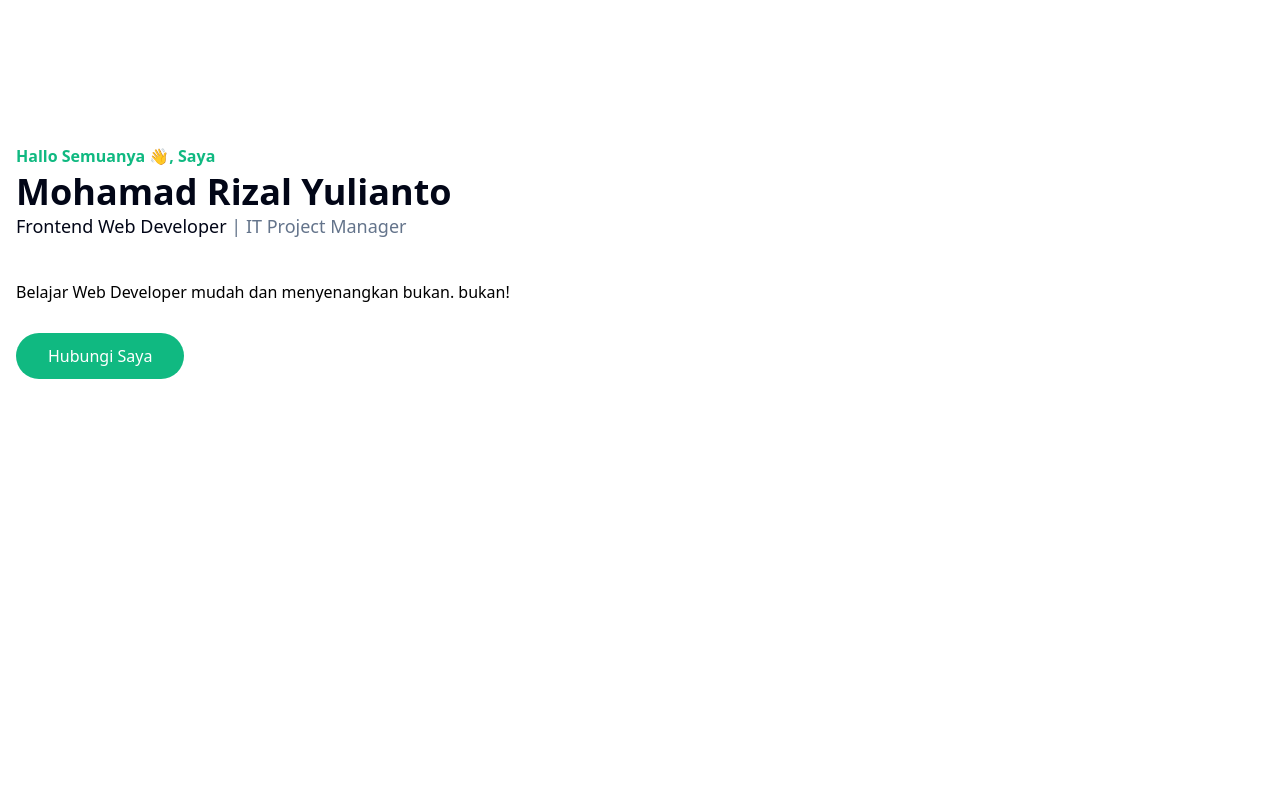
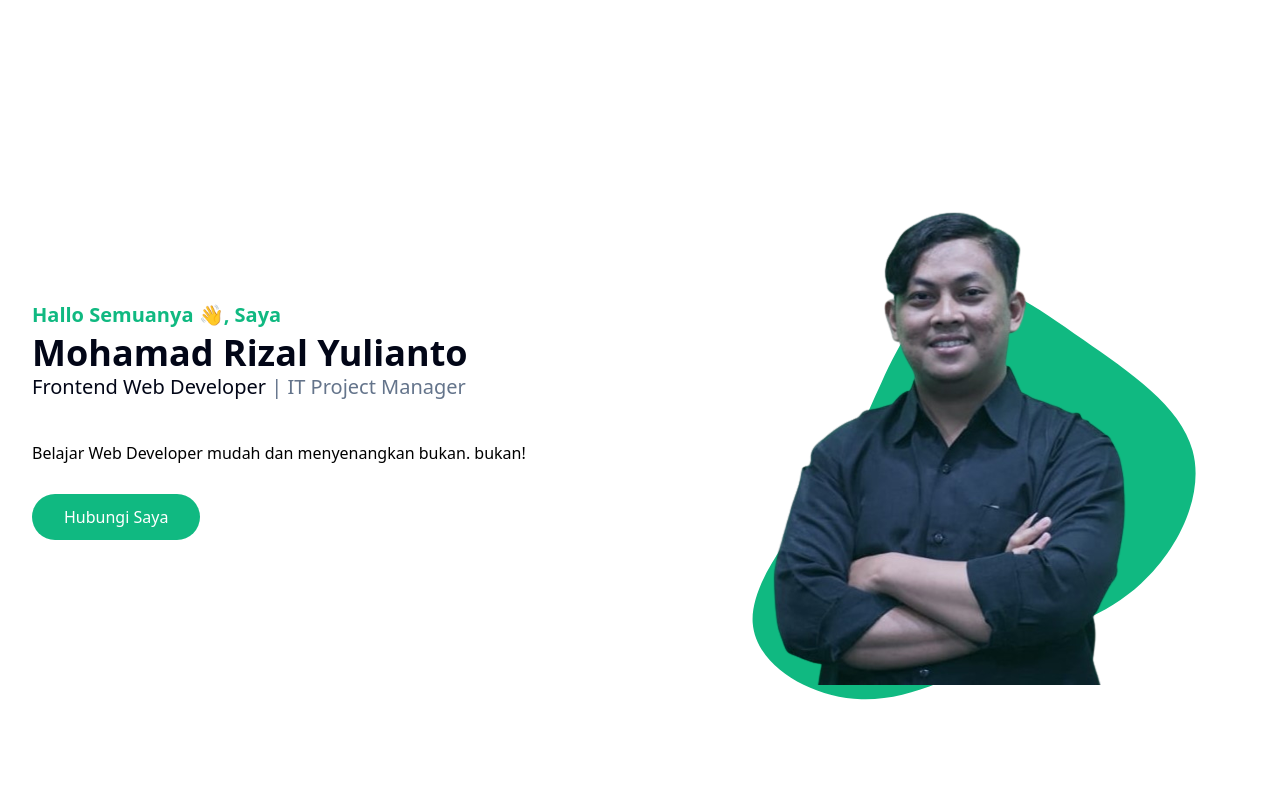
Before and after one commit to mohrizalyulianto01/Portfolio-Tailwind-CSS, a website: page index.html in a window 1280 px wide. Drawn offline with Linux system fonts and the light colour scheme.

Commit message:
hero section clear

```diff
--- a/index.html
+++ b/index.html
@@ -11,14 +11,14 @@
     <section id="home" class="pt-36">
       <div class="container">
         <div class="flex flex-wrap">
-          <div class="w-full self-center px-4">
-            <h1 class="text-base font-semibold text-primary">
+          <div class="w-full self-center px-4 lg:w-1/2">
+            <h1 class="text-base font-semibold text-primary md:text-xl">
               Hallo Semuanya 👋, Saya
-              <span class="block font-bold text-dark text-4xl mt-1"
+              <span class="block font-bold text-dark text-4xl mt-1 lg:text-4xl"
                 >Mohamad Rizal Yulianto</span
               >
             </h1>
-            <h2 class="font-medium text-slate-500 text-lg mb-10">
+            <h2 class="font-medium text-slate-500 text-lg mb-10 lg:text-xl">
               <span class="text-dark">Frontend Web Developer</span> | IT Project
               Manager
             </h2>
@@ -31,6 +31,33 @@
               >Hubungi Saya</a
             >
           </div>
+          <!-- gambar start -->
+          <div class="w-full self-end px-4 lg:w-1/2">
+            <div class="relative mt-10">
+              <img
+                src="assets/Rizal_Yulianto.png"
+                alt="gambar rizal"
+                class="max-w-full mx-auto lg:mt-9 lg:right-0"
+              />
+              <span
+                class="absolute -bottom-1 -z-10 left-1/2 -translate-x-1/2 md:scale-150"
+              >
+                <svg
+                  widt="400"
+                  height="400"
+                  viewBox="0 0 200 200"
+                  xmlns="http://www.w3.org/2000/svg"
+                >
+                  <path
+                    fill="#10b981"
+                    d="M39.7,-45.3C53.8,-35.4,69.2,-25.2,72.9,-11.7C76.6,1.7,68.6,18.3,57.3,28.6C46.1,39,31.6,43,17.1,49.3C2.6,55.6,-11.9,64.2,-27.5,63.7C-43,63.1,-59.5,53.5,-60.4,40.5C-61.2,27.4,-46.4,10.9,-37.8,-1.2C-29.1,-13.3,-26.6,-21,-21.3,-32.4C-16.1,-43.9,-8,-59,2.4,-61.8C12.8,-64.6,25.5,-55.2,39.7,-45.3Z"
+                    transform="translate(100 100) scale(1.1)"
+                  />
+                </svg>
+              </span>
+            </div>
+          </div>
+          <!-- gambar end -->
         </div>
       </div>
     </section>
--- a/tailwind.config.js
+++ b/tailwind.config.js
@@ -2,11 +2,18 @@
 module.exports = {
   content: ["index.html"],
   theme: {
+    container: {
+      center: true,
+      padding: "16px",
+    },
     extend: {
       colors: {
         primary: "#10b981",
         dark: "#020617",
       },
+      screens: {
+        "2xl": "1320px",
+      },
     },
   },
   plugins: [],
```
Also changed, not shown: assets/Rizal_Yulianto.png (added), src/output.css.
